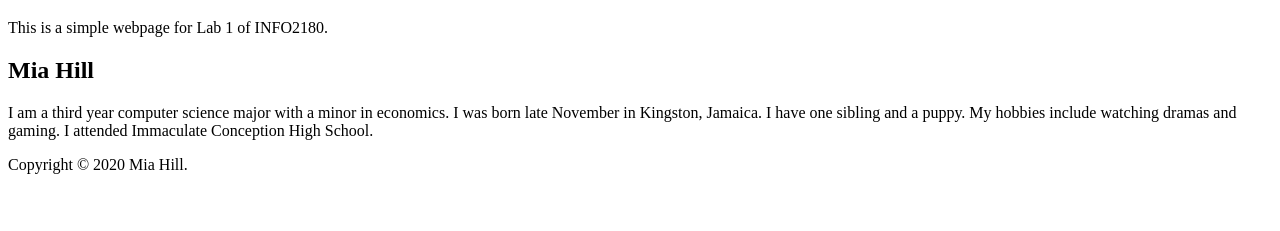
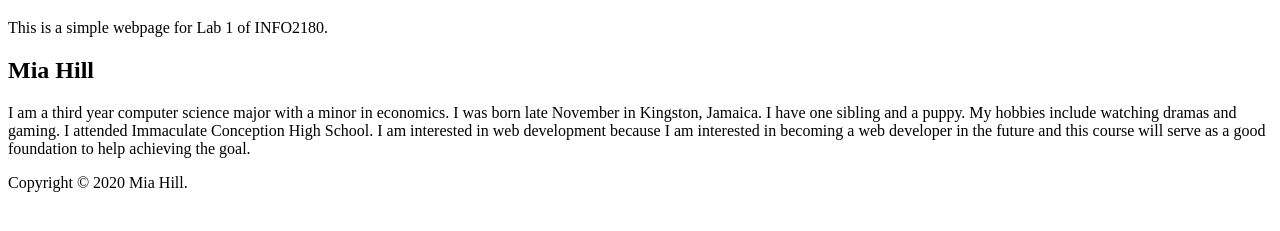
Before and after one commit to miaalana/info2180-lab1, a plain HTML site: page index.html in a window 1280 px wide. Shown: the part 61-292 px from the top of the page. Drawn offline with Linux system fonts and the light colour scheme.

Commit message:
About Me

```diff
--- a/index.html
+++ b/index.html
@@ -6,6 +6,7 @@
    width, initial-scale=1.0">
        <meta http-equiv="X-UA-Compatible" content="ie=edge">
        <title>INFO2180 Lab 1</title>
+	  <link href = "styles.css" rel="stylesheet" type="text/css">
    </head>
    <body>
        <header>
@@ -14,7 +15,7 @@
        </header>
        <main>
            <h2>Mia Hill</h2>
-           <p>I am a third year computer science major with a minor in economics. I was born late November in Kingston, Jamaica. I have one sibling and a puppy. My hobbies include watching dramas and gaming. I attended Immaculate Conception High School. </p>
+           <p>I am a third year computer science major with a minor in economics. I was born late November in Kingston, Jamaica. I have one sibling and a puppy. My hobbies include watching dramas and gaming. I attended Immaculate Conception High School. I am interested in web development because I am interested in becoming a web developer in the future and this course will serve as a good foundation to help achieving the goal.</p>
        </main>
        <footer>
 <p>Copyright &copy; 2020 Mia Hill.</p>
```
